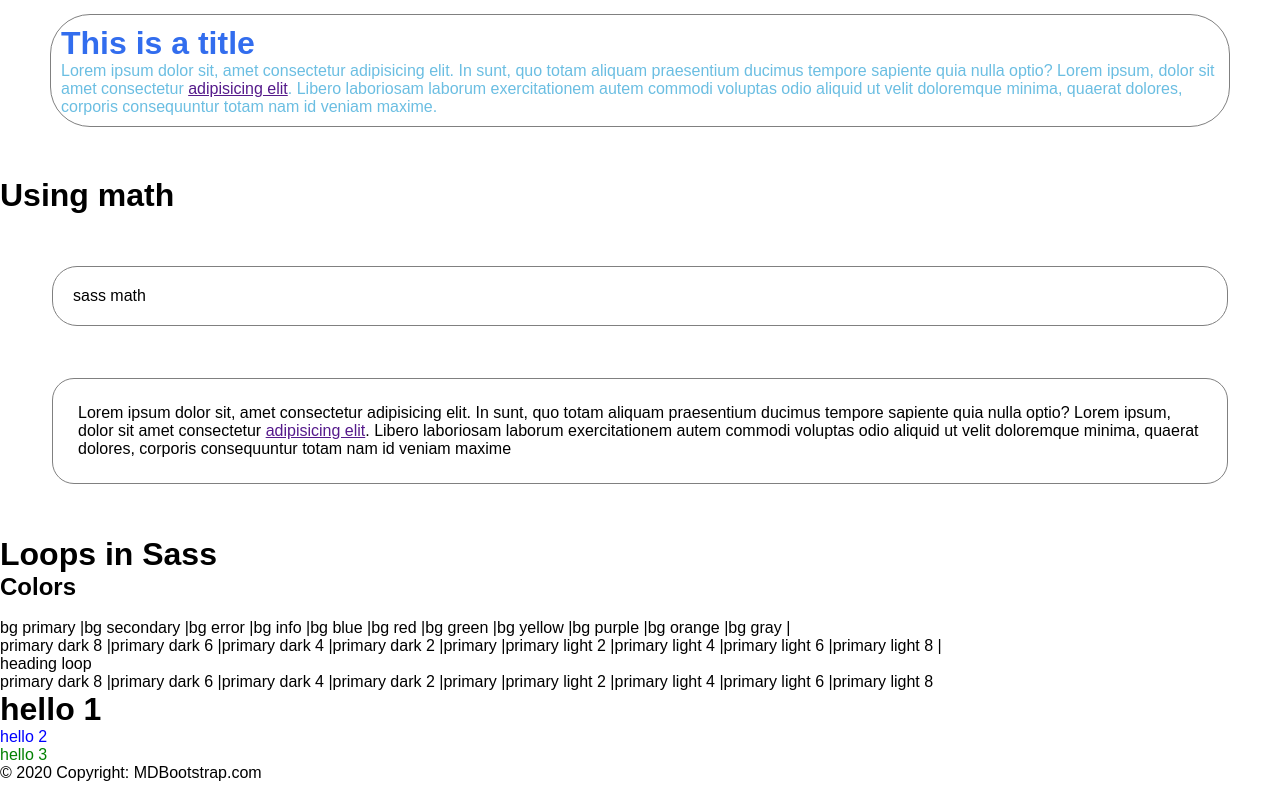
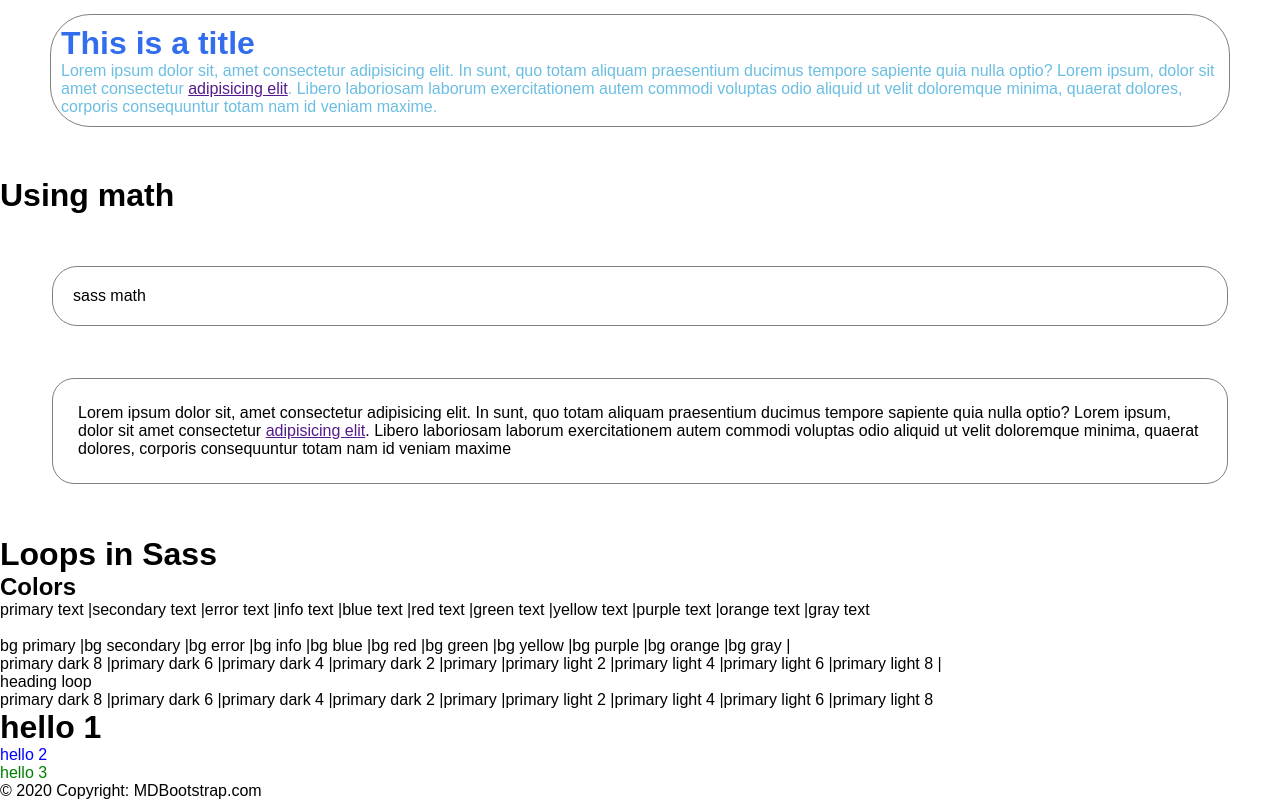
Before and after one commit to hariprasath272/nextjs_practices, a Next.js app: page /sass in a window 1280 px wide. Shown: the part 460-1260 px from the top of the page. Built offline with nearby package versions, Linux system fonts and the light colour scheme.

Commit message:
show text color

```diff
--- a/pages/sass.js
+++ b/pages/sass.js
@@ -30,7 +30,7 @@ const sass = () => {
   <div>
     <h1>Loops in Sass</h1>
     <h2>Colors</h2>
-  {/* <div className={styles.textcolor}>
+  <div className={styles.textcolor}>
     <span class="text-primary">primary text</span> |
     <span class="text-secondary">secondary text</span> |
     <span class="text-error">error text</span> |
@@ -42,7 +42,7 @@ const sass = () => {
     <span class="text-purple">purple text</span> |
     <span class="text-orange">orange text</span> |
     <span class="text-black">gray text</span>
-    </div> */}
+    </div>
     <br></br>
 
     <span class="bg-primary text-white">bg primary</span> |
```
